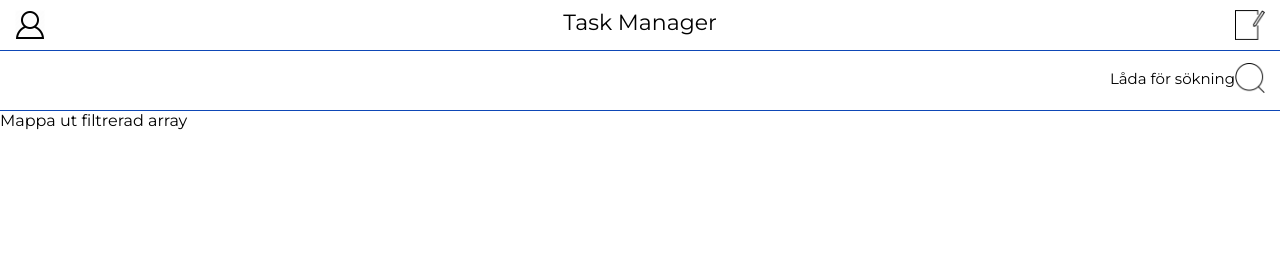
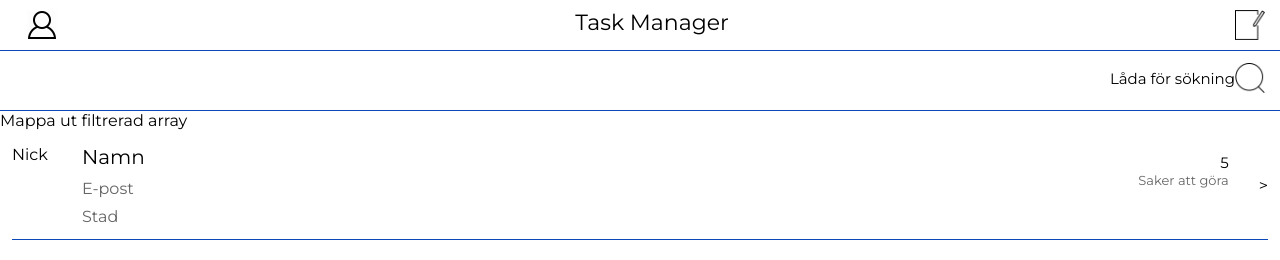
Before and after one commit to AbbeBlubb/taskmanager, a React app: page / in a window 1280 px wide. Built offline with nearby package versions, Linux system fonts and the light colour scheme.

Commit message:
Content and styling for User, that will be rendered as list in List

```diff
--- a/src/components/app.js
+++ b/src/components/app.js
@@ -4,6 +4,7 @@ import Header from "./listview/Header"
 import Filter from "./listview/Filter"
 import List from "./listview/List"
 import TaskView from "./taskview/TaskView"
+import User from "./listview/User"
 
 export default class App extends React.Component {
 
@@ -14,7 +15,8 @@ export default class App extends React.Component {
           <Route exact path="/" component={Header} />
           <Route exact path="/" component={Filter} />
           <Route exact path="/" component={List} />
-          <Route exact path="/task/:id" component={TaskView} />
+          <Route exact path="/user/:id" component={TaskView} />
+          <User />
         </div>
       </HashRouter>
     )
--- /dev/null
+++ b/src/components/listview/User.js
@@ -0,0 +1,60 @@
+import React from "react"
+import { Link } from "react-router-dom"
+import "./user.css"
+
+export default class User extends React.Component {
+
+  render() {
+    return (
+      <Link to={`/user/${this.props.id}`}>
+        <div className="user">
+          <div className="container borderbox">
+
+            <div className="firsthalf">
+              <div className="first">
+                <div>
+                  Nick
+                </div>
+              </div>
+
+              <div className="second">
+                <div>
+                  <div className="name">
+                    Namn
+                  </div>
+                </div>
+                <div className="email">
+                  E-post
+                </div>
+                <div className="city">
+                  <div>
+                    Stad
+                  </div>
+                </div>
+              </div>
+            </div>
+
+            <div className="secondhalf">
+              <div className="third">
+                <div>
+                  5
+                </div>
+                <div>
+                  Saker att göra
+                </div>
+              </div>
+
+              <div className="fourth">
+                <div>
+                  >
+                </div>
+              </div>
+            </div>
+
+          </div>
+        </div>
+      </Link>
+    )
+  }
+
+}
--- /dev/null
+++ b/src/components/listview/user.css
@@ -0,0 +1,63 @@
+.user {
+  height: 110px;
+  padding: 0 12px;
+}
+
+.user .container {
+  height: 110px;
+  padding: 15px 0 13px 0;
+  border-bottom: 0.5px solid #0e48b6;
+  display: flex;
+  justify-content: space-between;
+}
+
+.user .firsthalf,
+.user .secondhalf {
+  display: flex;
+}
+
+.user .first {
+  width: 70px;
+}
+
+.user .second {
+  height: 100%;
+  display: flex;
+  flex-direction: column;
+  justify-content: space-between;
+}
+
+.user .name {
+  font-size: 20px;
+}
+
+.user .email,
+.user .city {
+  color: #656565;
+}
+
+.user .third {
+  text-align: right;
+}
+
+.user .third > div:nth-child(1) {
+  font-size: 15px;
+  margin-top: 8px;
+}
+
+.user .third > div:nth-child(2) {
+  font-size: 13px;
+  color: #656565;
+}
+
+.user .fourth {
+  margin: auto 0 auto 30px;
+}
+
+.user .fourth > div {
+  height: 20px;
+}
+
+.user .fourth > div > img {
+  height: 100%;
+}
--- a/src/index.css
+++ b/src/index.css
@@ -2,4 +2,18 @@ body {
   margin: 0;
   padding: 0;
   font-family: 'Montserrat', sans-serif;
+  font-size: 16px;
 }
+
+a:link,
+a:visited,
+a:active {
+  text-decoration: none;
+  color: inherit;
+}
+
+.borderbox {
+  -webkit-box-sizing: border-box;
+  -moz-box-sizing: border-box;
+  box-sizing: border-box;
+}
```
